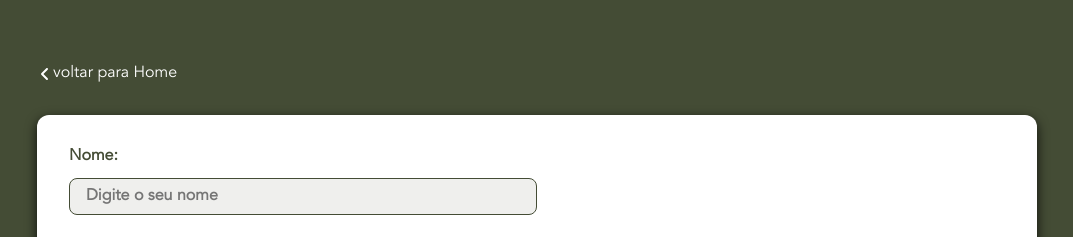
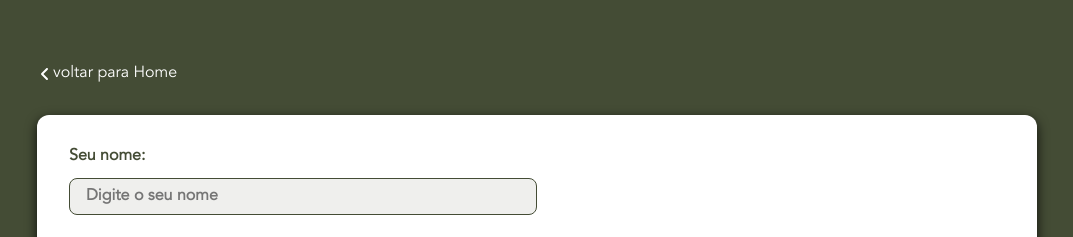
Before and after one commit to igorcariello/casamento, a React (Vite) app: page /messages in a window 1280 px wide. Shown: the top 237 px of the page, without its empty margins (103-1176 px from the left). Built offline with nearby package versions, Linux system fonts and the light colour scheme; a web font is replaced by a local one.

Commit message:
change modal message

```diff
--- a/src/pages/Message/index.tsx
+++ b/src/pages/Message/index.tsx
@@ -13,23 +13,27 @@ import { api } from "../../lib/axios";
 import { useNavigate } from "react-router-dom";
 import { useState } from "react";
 import { FaAngleLeft } from "react-icons/fa6";
-import { Modal } from "../../components/Modal"; // Importa seu Modal
+import { Modal } from "../../components/Modal"; // Importe o Modal
 
 const messageSchema = z.object({
-  name: z.string().min(1, "O nome é obrigatório."),
-  message: z.string().min(1, "A mensagem não pode ser vazia."),
+  name: z.string().min(1, "O nome é obrigatório"),
+  message: z.string().min(1, "A mensagem é obrigatória"),
 });
 
 type MessageFormInputs = z.infer<typeof messageSchema>;
 
 export function Messages() {
-  const { register, handleSubmit, reset, formState } =
-    useForm<MessageFormInputs>({
-      resolver: zodResolver(messageSchema),
-    });
-  const { errors } = formState;
+  const {
+    register,
+    handleSubmit,
+    reset,
+    formState: { errors },
+  } = useForm<MessageFormInputs>({
+    resolver: zodResolver(messageSchema),
+  });
   const [isSubmitting, setIsSubmitting] = useState(false);
   const [modalMessage, setModalMessage] = useState<string | null>(null);
+  const [isSuccess, setIsSuccess] = useState(false);
   const navigate = useNavigate();
 
   function handleGoHome() {
@@ -47,9 +51,11 @@ export function Messages() {
       });
 
       setModalMessage("Mensagem enviada com sucesso!");
+      setIsSuccess(true);
       reset();
     } catch (error) {
       setModalMessage("Falha ao enviar mensagem. Tente novamente.");
+      setIsSuccess(false);
       console.error(error);
     } finally {
       setIsSubmitting(false);
@@ -58,7 +64,9 @@ export function Messages() {
 
   function handleCloseModal() {
     setModalMessage(null);
-    handleGoHome();
+    if (isSuccess) {
+      handleGoHome();
+    }
   }
 
   return (
@@ -71,20 +79,14 @@ export function Messages() {
       </div>
       <Form onSubmit={handleSubmit(handleSendMessage)}>
         <InputWrapper>
-          <label htmlFor="sender">Nome:</label>
+          <label htmlFor="sender">Seu nome:</label>
           <input
             type="text"
             id="sender"
             placeholder="Digite o seu nome"
             {...register("name")}
-            aria-invalid={errors.name ? "true" : "false"}
-            aria-describedby="error-name"
           />
-          {errors.name && (
-            <span id="error-name" role="alert" style={{ color: "red" }}>
-              {errors.name.message}
-            </span>
-          )}
+          {errors.name && <p style={{ color: "red" }}>{errors.name.message}</p>}
         </InputWrapper>
         <TextAreaWrapper>
           <label htmlFor="content">Mensagem:</label>
@@ -92,13 +94,9 @@ export function Messages() {
             id="content"
             placeholder="Escreva aqui a sua mensagem para os noivos."
             {...register("message")}
-            aria-invalid={errors.message ? "true" : "false"}
-            aria-describedby="error-message"
           />
           {errors.message && (
-            <span id="error-message" role="alert" style={{ color: "red" }}>
-              {errors.message.message}
-            </span>
+            <p style={{ color: "red" }}>{errors.message.message}</p>
           )}
         </TextAreaWrapper>
         <Button type="submit" disabled={isSubmitting}>
```
